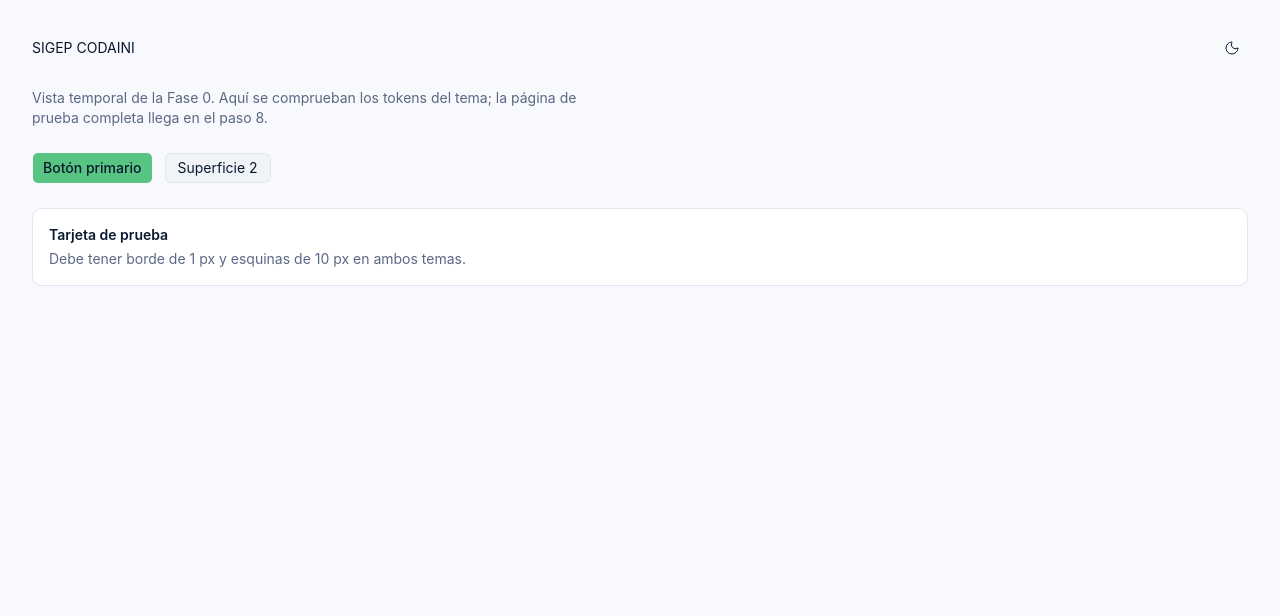
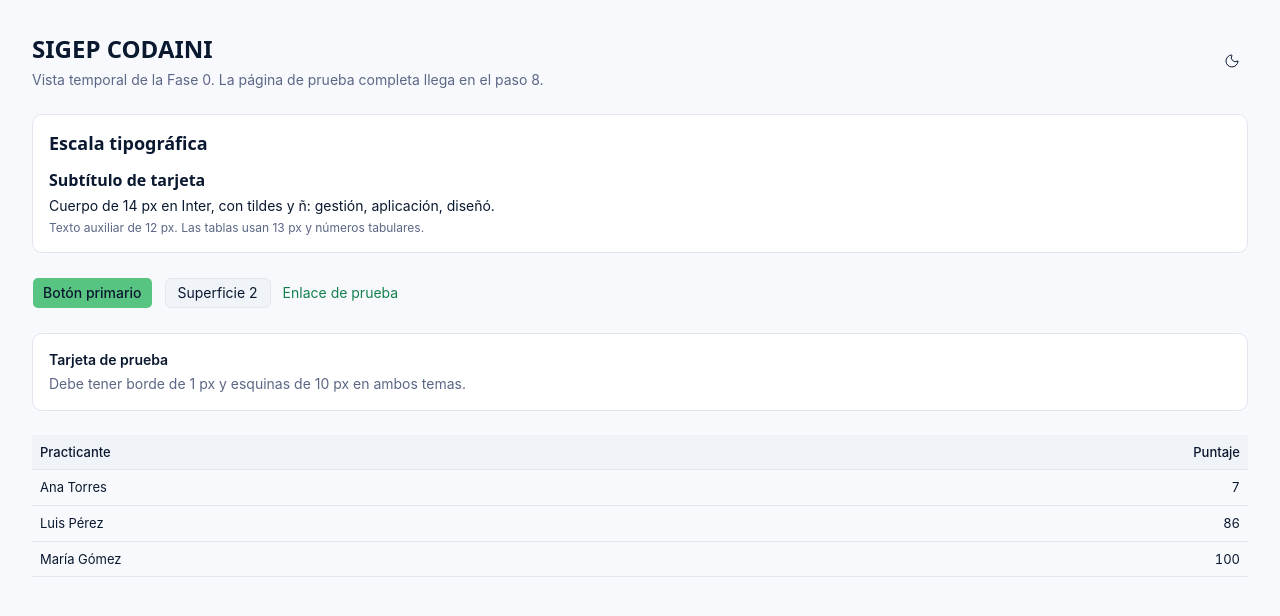
Before and after one commit to GR-Codes18/sigep-codaini-frontend, a React (Vite) app: page / in a window 1280 px wide. Shown: the top 616 px of the page. Built offline with nearby package versions, Linux system fonts and the light colour scheme.

Commit message:
feat: carga Montserrat e Inter y la escala tipografica (Fase 0, paso 5)

```diff
--- a/package.json
+++ b/package.json
@@ -16,6 +16,8 @@
     "format:check": "prettier --check ."
   },
   "dependencies": {
+    "@fontsource/inter": "5.3.0",
+    "@fontsource/montserrat": "5.3.0",
     "class-variance-authority": "0.7.1",
     "cn": "0.5.0",
     "lucide-react": "1.60.0",
--- a/src/App.tsx
+++ b/src/App.tsx
@@ -5,20 +5,34 @@ export default function App() {
   return (
     <main className="min-h-screen bg-bg p-8">
       <div className="mb-6 flex items-center justify-between gap-4">
-        <h1>SIGEP CODAINI</h1>
+        <div>
+          <h1>SIGEP CODAINI</h1>
+          <p className="mt-1 text-sm text-text-2">
+            Vista temporal de la Fase 0. La página de prueba completa llega en el paso 8.
+          </p>
+        </div>
         <AlternadorTema />
       </div>
 
-      <p className="max-w-prose text-sm text-text-2">
-        Vista temporal de la Fase 0. Aquí se comprueban los tokens del tema; la página de prueba
-        completa llega en el paso 8.
-      </p>
+      <section className="rounded-xl border border-border bg-surface p-4">
+        <h2>Escala tipográfica</h2>
+        <h3 className="mt-3">Subtítulo de tarjeta</h3>
+        <p className="mt-1 text-sm">
+          Cuerpo de 14 px en Inter, con tildes y ñ: gestión, aplicación, diseñó.
+        </p>
+        <p className="mt-1 text-xs text-text-2">
+          Texto auxiliar de 12 px. Las tablas usan 13 px y números tabulares.
+        </p>
+      </section>
 
       <div className="mt-6 flex flex-wrap items-center gap-3">
         <Button>Botón primario</Button>
         <span className="rounded-md border border-border bg-surface-2 px-3 py-1 text-sm">
           Superficie 2
         </span>
+        <a className="text-sm text-link underline-offset-4 hover:underline" href="#enlace">
+          Enlace de prueba
+        </a>
       </div>
 
       <div className="mt-6 rounded-xl border border-border bg-surface p-4">
@@ -27,6 +41,33 @@ export default function App() {
           Debe tener borde de 1 px y esquinas de 10 px en ambos temas.
         </p>
       </div>
+
+      <table className="mt-6 w-full border-collapse text-tabla">
+        <thead>
+          <tr>
+            <th className="border-b border-border bg-surface-2 p-2 text-left font-medium">
+              Practicante
+            </th>
+            <th className="border-b border-border bg-surface-2 p-2 text-right font-medium">
+              Puntaje
+            </th>
+          </tr>
+        </thead>
+        <tbody>
+          <tr>
+            <td className="border-b border-border p-2">Ana Torres</td>
+            <td className="border-b border-border p-2 text-right">7</td>
+          </tr>
+          <tr>
+            <td className="border-b border-border p-2">Luis Pérez</td>
+            <td className="border-b border-border p-2 text-right">86</td>
+          </tr>
+          <tr>
+            <td className="border-b border-border p-2">María Gómez</td>
+            <td className="border-b border-border p-2 text-right">100</td>
+          </tr>
+        </tbody>
+      </table>
     </main>
   );
 }
--- a/src/index.css
+++ b/src/index.css
@@ -1,6 +1,11 @@
 @import 'tailwindcss';
 @import 'tw-animate-css';
 @import 'shadcn/tailwind.css';
+@import '@fontsource/inter/latin-400.css';
+@import '@fontsource/inter/latin-500.css';
+@import '@fontsource/inter/latin-600.css';
+@import '@fontsource/montserrat/latin-600.css';
+@import '@fontsource/montserrat/latin-700.css';
 
 @custom-variant dark (&:where([data-theme='dark'], [data-theme='dark'] *));
 
@@ -86,6 +91,19 @@
  * Se cubren todos los peldaños de radio de Tailwind para no dejar valores fuera de 6/10.
  */
 @theme {
+  --font-sans: 'Inter', ui-sans-serif, system-ui, sans-serif;
+  --font-heading: 'Montserrat', ui-sans-serif, system-ui, sans-serif;
+
+  /* Escala de la sección 4 de la especificación visual. */
+  --text-h1: 1.5rem;
+  --text-h1--font-weight: 700;
+  --text-h2: 1.125rem;
+  --text-h2--font-weight: 600;
+  --text-h3: 1rem;
+  --text-h3--font-weight: 600;
+  --text-tabla: 0.8125rem;
+
+  /* Forma: 6 px en controles y 10 px en contenedores. */
   --radius-sm: 0.375rem;
   --radius-md: 0.375rem;
   --radius-lg: 0.375rem;
@@ -171,9 +189,21 @@
     @apply bg-bg font-sans text-sm text-text;
     margin: 0;
   }
+  h1 {
+    @apply font-heading text-h1;
+  }
+  h2 {
+    @apply font-heading text-h2;
+  }
+  h3 {
+    @apply font-heading text-h3;
+  }
   strong,
   b {
     font-weight: 600;
+  }
+  table {
+    font-variant-numeric: tabular-nums;
   }
   button:not(:disabled),
   [role='button']:not(:disabled) {
```
Also changed, not shown: 2 other files (tests, documents, lock files or other folders).
